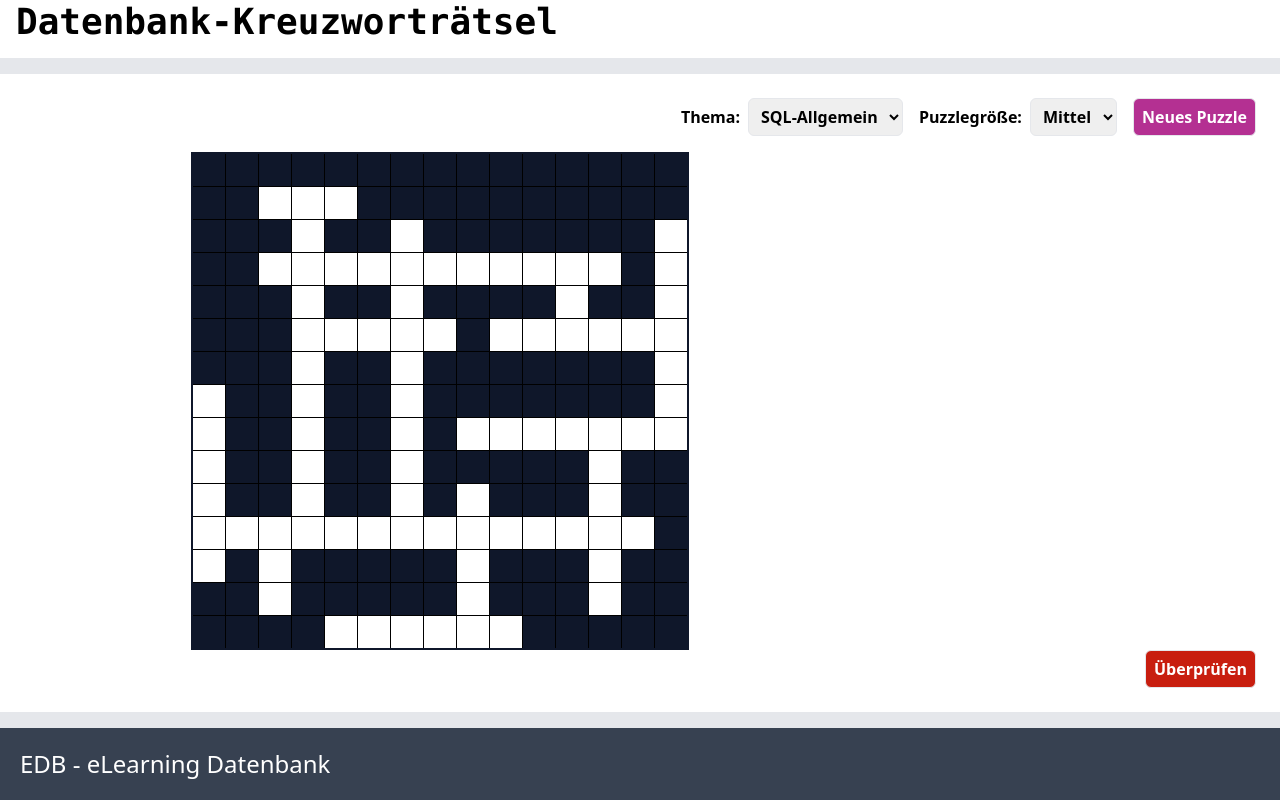
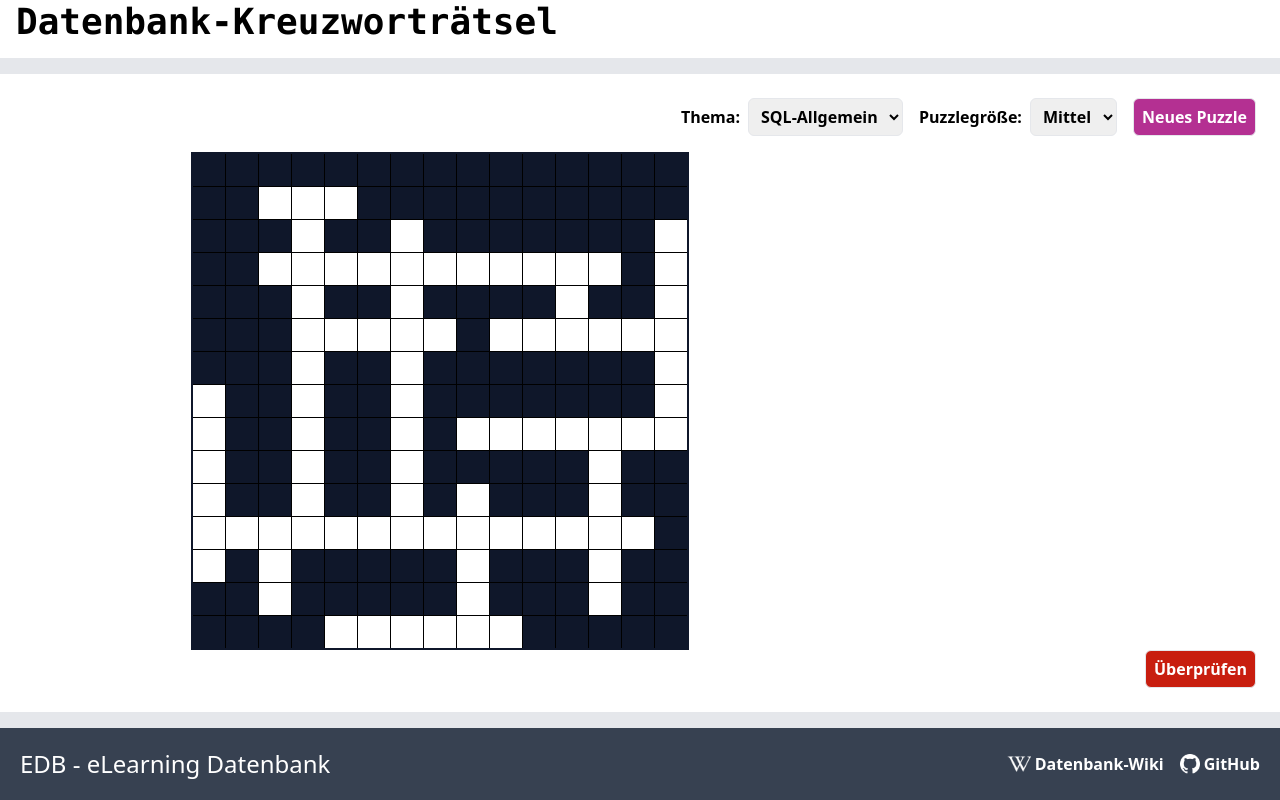
Before and after one commit to EILD-nrw/crossword, a React (Vite) app: page / in a window 1280 px wide. Shown: the part 190-990 px from the top of the page. Built offline with nearby package versions, Linux system fonts and the light colour scheme.

Commit message:
Added links to footer

```diff
--- a/src/Components/Footer.tsx
+++ b/src/Components/Footer.tsx
@@ -1,11 +1,26 @@
-import React from 'react'
+import githubMark from '../img/github_mark.png'
+import wikiLogo from '../img/wiki_logo.png'
 
 export const Footer = () => {
   return (
-    <footer className="bg-gray-700 p-5">
+    <footer className="bg-gray-700 p-5 flex justify-between">
       <h3 className="text-white text-2xl font-sans">
         EDB - eLearning Datenbank
       </h3>
+
+      <div className="font-bold flex gap-4 text-white">
+        <a className="flex items-center" href="https://wikis.gm.fh-koeln.de/">
+          <img className="inline w-6 h-6" src={wikiLogo} alt="Wiki Logo" />
+          <span className="ml-1">Datenbank-Wiki</span>
+        </a>
+        <a
+          className="flex items-center"
+          href="https://github.com/EILD-nrw/crossword"
+        >
+          <img className="inline w-5 h-5" src={githubMark} alt="GitHub Logo" />
+          <span className="ml-1">GitHub</span>
+        </a>
+      </div>
     </footer>
   )
 }
```
Also changed, not shown: src/img/github_mark.png (added), src/img/wiki_logo.png (added).
